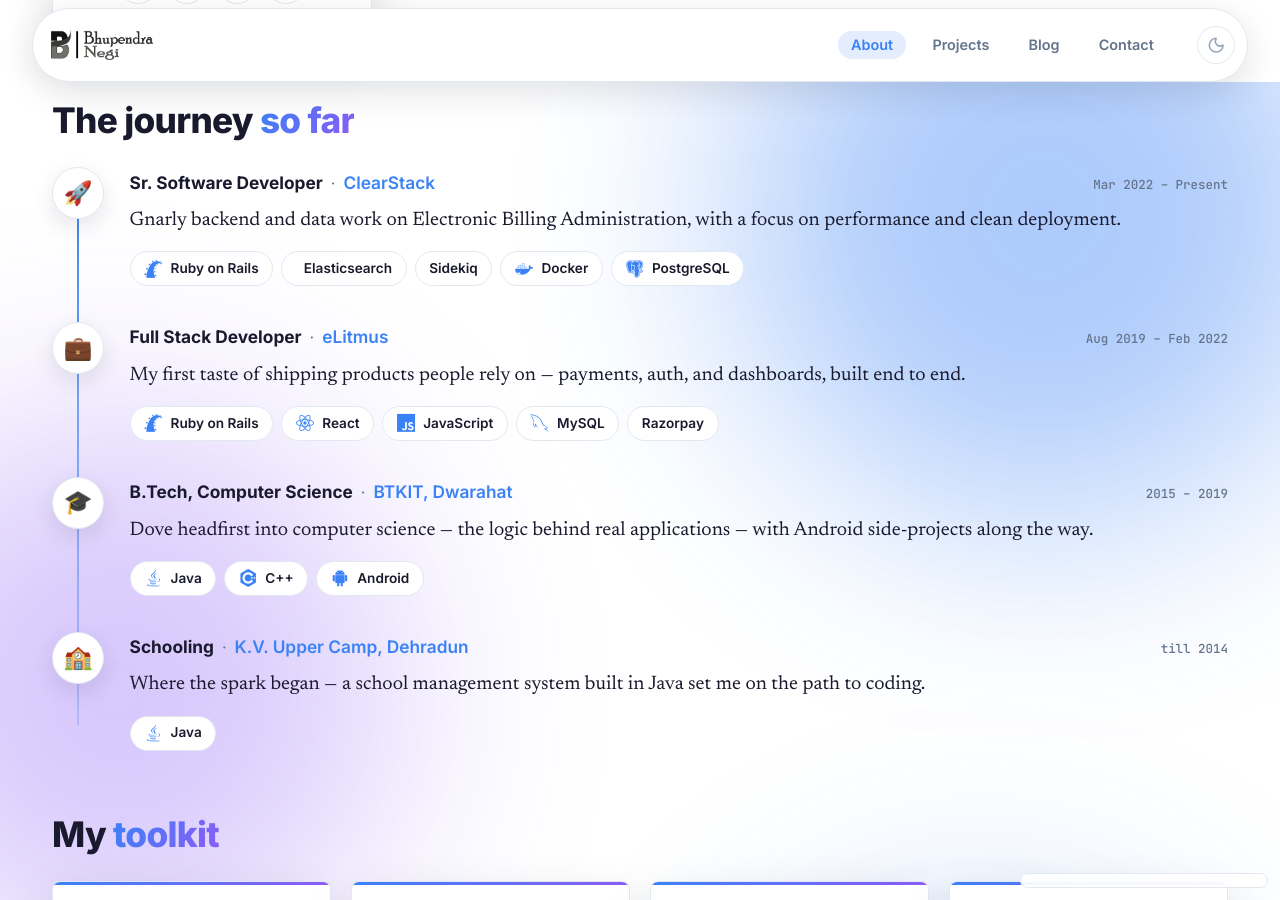
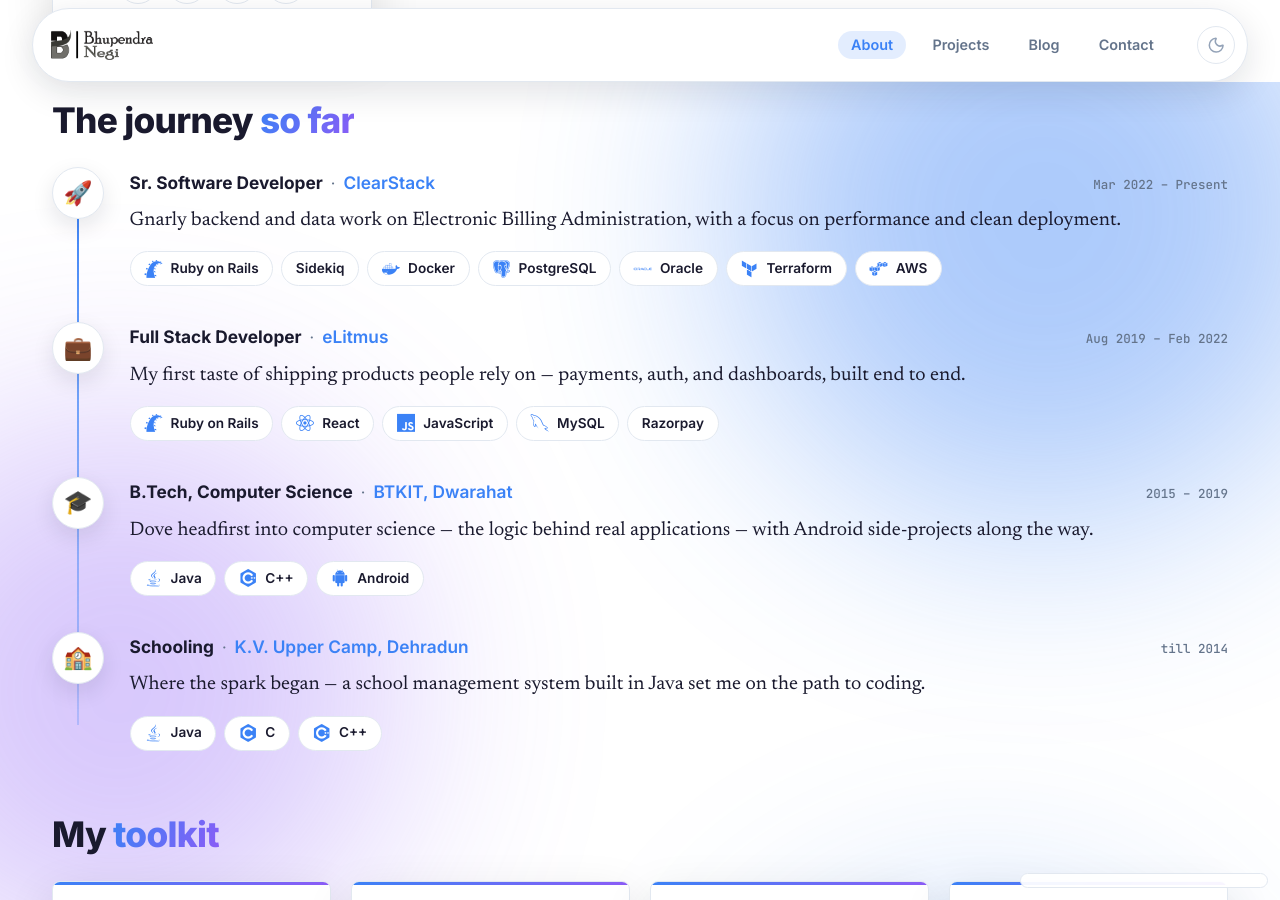
Before and after one commit to BhupendraNegi/bhupendranegi.github.io, a Jekyll site: the page built from about.html, in a window 1280 px wide and 900 px high, scrolled down 935 px. Built offline with Jekyll 4.4.1, drawn with Linux system fonts in a browser that asks for light colours.

Commit message:
About journey: update tech badges (ClearStack: -Elasticsearch +Oracle/Terraform/AWS; School: +C/C++)

```diff
--- a/about.html
+++ b/about.html
@@ -74,10 +74,12 @@ layout: site_layout
           <p class="journey-text">Gnarly backend and data work on Electronic Billing Administration, with a focus on performance and clean deployment.</p>
           <div class="journey-tech">
             <span class="skill-chip"><i class="about_skill_icon devicon-rails-plain" aria-hidden="true"></i> Ruby on Rails</span>
-            <span class="skill-chip"><i class="about_skill_icon devicon-elasticsearch-plain" aria-hidden="true"></i> Elasticsearch</span>
             <span class="skill-chip">Sidekiq</span>
             <span class="skill-chip"><i class="about_skill_icon devicon-docker-plain" aria-hidden="true"></i> Docker</span>
             <span class="skill-chip"><i class="about_skill_icon devicon-postgresql-plain" aria-hidden="true"></i> PostgreSQL</span>
+            <span class="skill-chip"><i class="about_skill_icon devicon-oracle-original" aria-hidden="true"></i> Oracle</span>
+            <span class="skill-chip"><i class="about_skill_icon devicon-terraform-plain" aria-hidden="true"></i> Terraform</span>
+            <span class="skill-chip"><i class="about_skill_icon devicon-amazonwebservices-plain" aria-hidden="true"></i> AWS</span>
           </div>
         </div>
       </li>
@@ -129,6 +131,8 @@ layout: site_layout
           <p class="journey-text">Where the spark began &mdash; a school management system built in Java set me on the path to coding.</p>
           <div class="journey-tech">
             <span class="skill-chip"><i class="about_skill_icon devicon-java-plain" aria-hidden="true"></i> Java</span>
+            <span class="skill-chip"><i class="about_skill_icon devicon-c-plain" aria-hidden="true"></i> C</span>
+            <span class="skill-chip"><i class="about_skill_icon devicon-cplusplus-plain" aria-hidden="true"></i> C++</span>
           </div>
         </div>
       </li>
```
